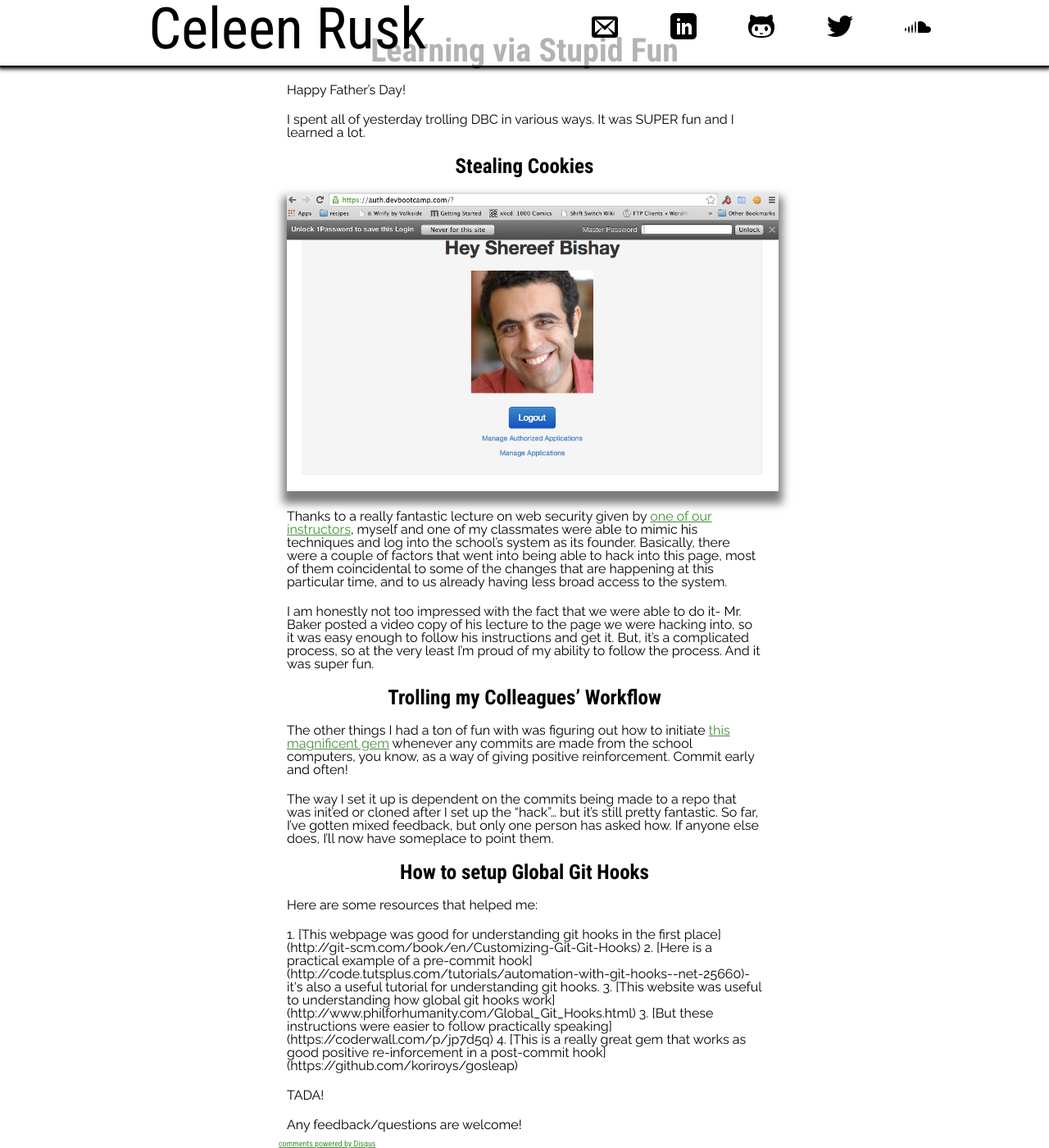
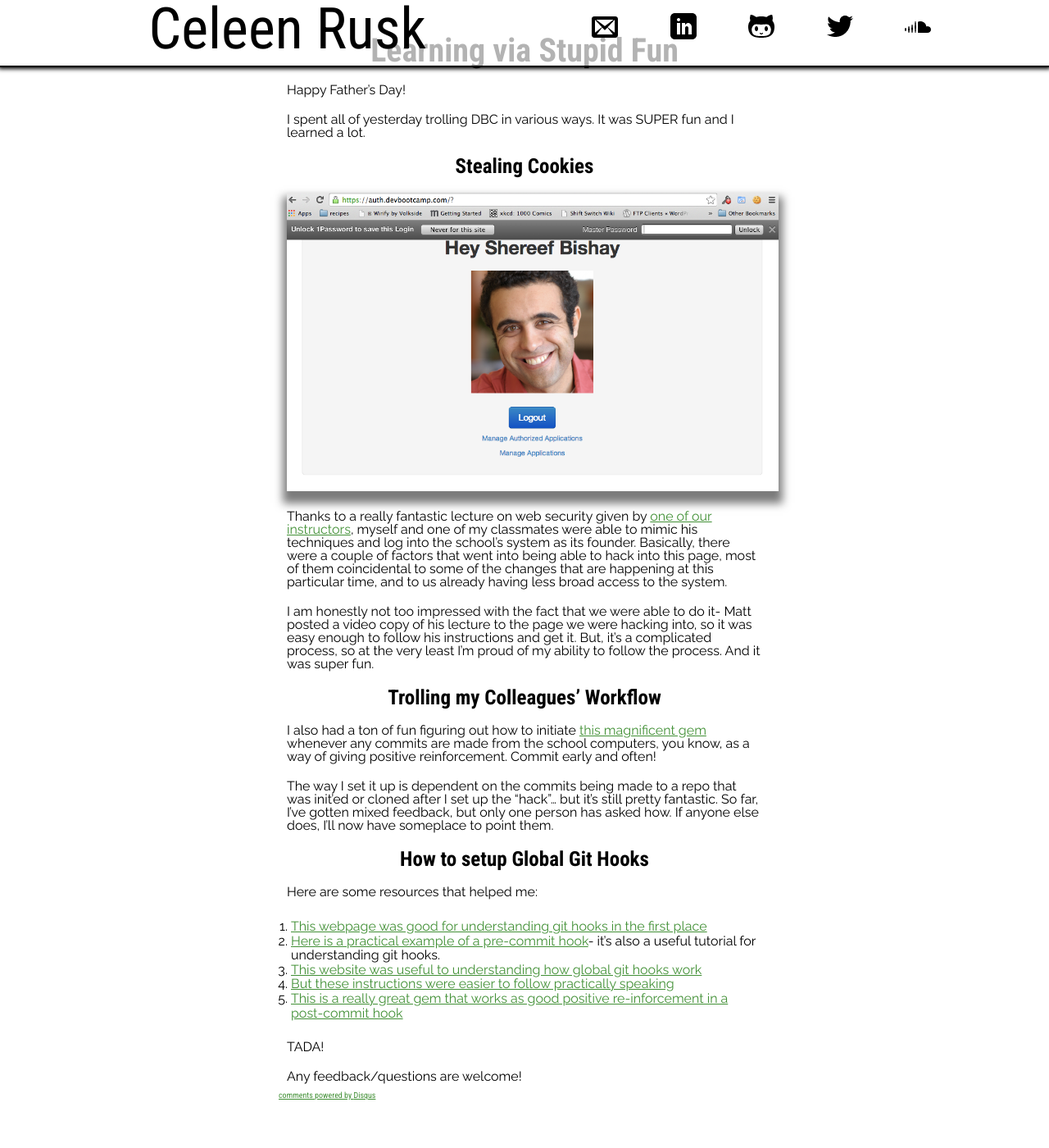
Before and after one commit to celeen/archive, a Jekyll site: the page built from _posts/2014-06-15-Global-Git-Hooks.md, in a window 1280 px wide and 1400 px high, scrolled down 68 px. Shown: the whole window at 82% size. Built offline with Jekyll 4.4.1, drawn with Linux system fonts in a browser that asks for light colours; comment, search, counter and statistics services are not loaded; after the commit the page ends 1409 px from its top, so only the background shows below that.

Commit message:
Formatting fixes, for realz

```diff
--- a/_posts/2014-06-15-Global-Git-Hooks.md
+++ b/_posts/2014-06-15-Global-Git-Hooks.md
@@ -17,11 +17,11 @@ I spent all of yesterday trolling DBC in various ways. It was SUPER fun and I le
 
 Thanks to a really fantastic lecture on web security given by [one of our instructors](https://github.com/mattbaker), myself and one of my classmates were able to mimic his techniques and log into the school's system as its founder. Basically, there were a couple of factors that went into being able to hack into this page, most of them coincidental to some of the changes that are happening at this particular time, and to us already having less broad access to the system.
 
-I am honestly not too impressed with the fact that we were able to do it- Mr. Baker posted a video copy of his lecture to the page we were hacking into, so it was easy enough to follow his instructions and get it. But, it's a complicated process, so at the very least I'm proud of my ability to follow the process. And it was super fun.
+I am honestly not too impressed with the fact that we were able to do it- Matt posted a video copy of his lecture to the page we were hacking into, so it was easy enough to follow his instructions and get it. But, it's a complicated process, so at the very least I'm proud of my ability to follow the process. And it was super fun.
 
 ###Trolling my Colleagues' Workflow
 
-The other things I had a ton of fun with was figuring out how to initiate [this magnificent gem](https://github.com/koriroys/gosleap) whenever any commits are made from the school computers, you know, as a way of giving positive reinforcement. Commit early and often!
+I also had a ton of fun figuring out how to initiate [this magnificent gem](https://github.com/koriroys/gosleap) whenever any commits are made from the school computers, you know, as a way of giving positive reinforcement. Commit early and often!
 
 The way I set it up is dependent on the commits being made to a repo that was init'ed or cloned *after* I set up the "hack"... but it's still pretty fantastic. So far, I've gotten mixed feedback, but only one person has asked how. If anyone else does, I'll now have someplace to point them.
 
@@ -30,11 +30,11 @@ The way I set it up is dependent on the commits being made to a repo that was in
 
 Here are some resources that helped me:
 
-<p>1. [This webpage was good for understanding git hooks in the first place](http://git-scm.com/book/en/Customizing-Git-Git-Hooks)
+1. [This webpage was good for understanding git hooks in the first place](http://git-scm.com/book/en/Customizing-Git-Git-Hooks)
 2. [Here is a practical example of a pre-commit hook](http://code.tutsplus.com/tutorials/automation-with-git-hooks--net-25660)- it's also a useful tutorial for understanding git hooks.
 3. [This website was useful to understanding how global git hooks work](http://www.philforhumanity.com/Global_Git_Hooks.html)
-3. [But these instructions were easier to follow practically speaking](https://coderwall.com/p/jp7d5q)
-4. [This is a really great gem that works as good positive re-inforcement in a post-commit hook](https://github.com/koriroys/gosleap)</p>
+4. [But these instructions were easier to follow practically speaking](https://coderwall.com/p/jp7d5q)
+5. [This is a really great gem that works as good positive re-inforcement in a post-commit hook](https://github.com/koriroys/gosleap)
 
 TADA!
 
--- a/stylesheets/template.css
+++ b/stylesheets/template.css
@@ -83,9 +83,10 @@ p {
 
 ol {
   font-family:"Raleway", sans-serif;
-  font-size: 1em;
-  padding: 10px;
-  list-style-type: decimal
+  font-size: 1.6em;
+  padding: 15px;
+  list-style-type: decimal;
+  line-height: 110%
 }
 
 .sources {
```
Also changed, not shown: other parts of _posts/2014-06-15-Global-Git-Hooks.md (+1 -1 lines).
